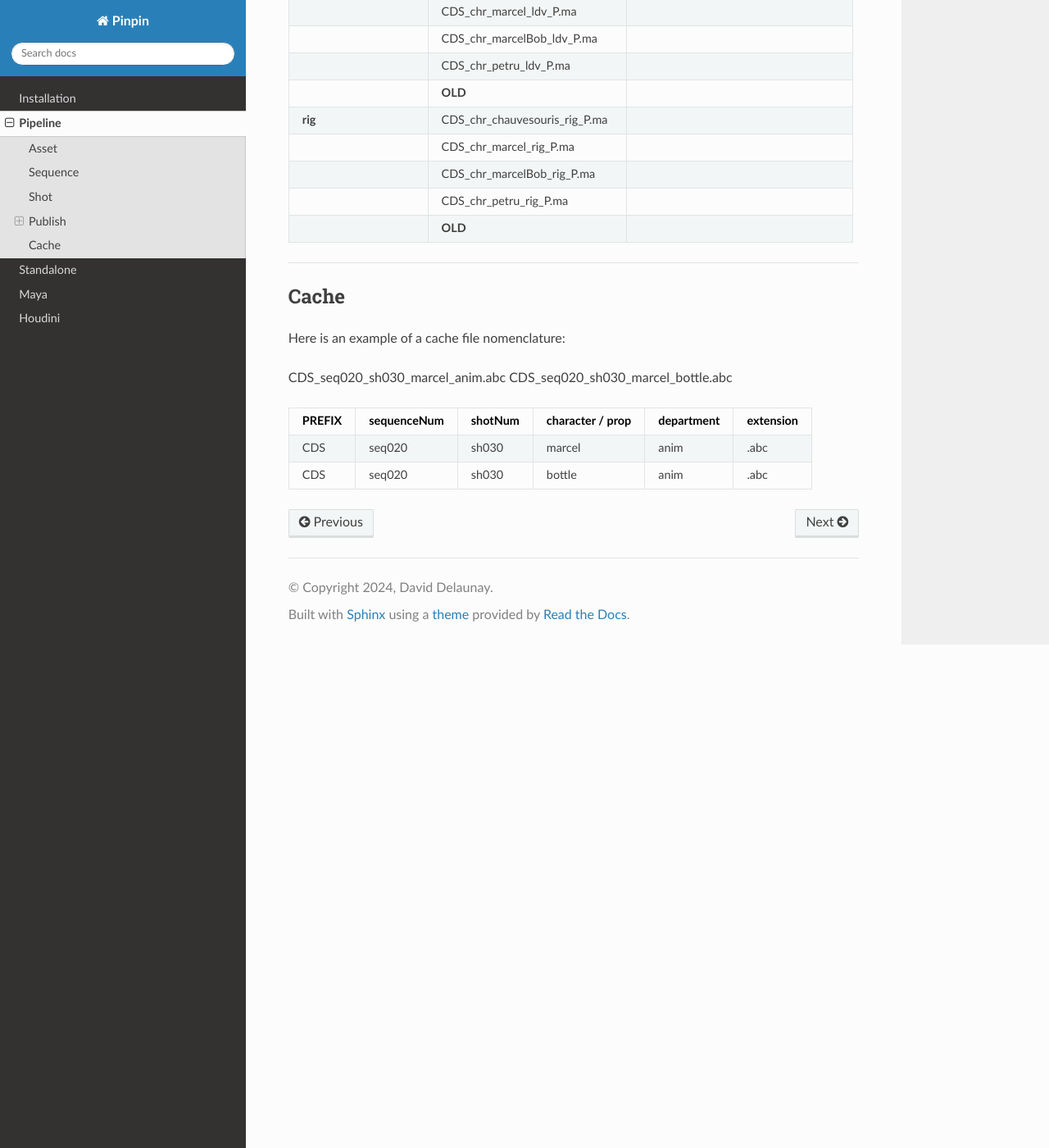
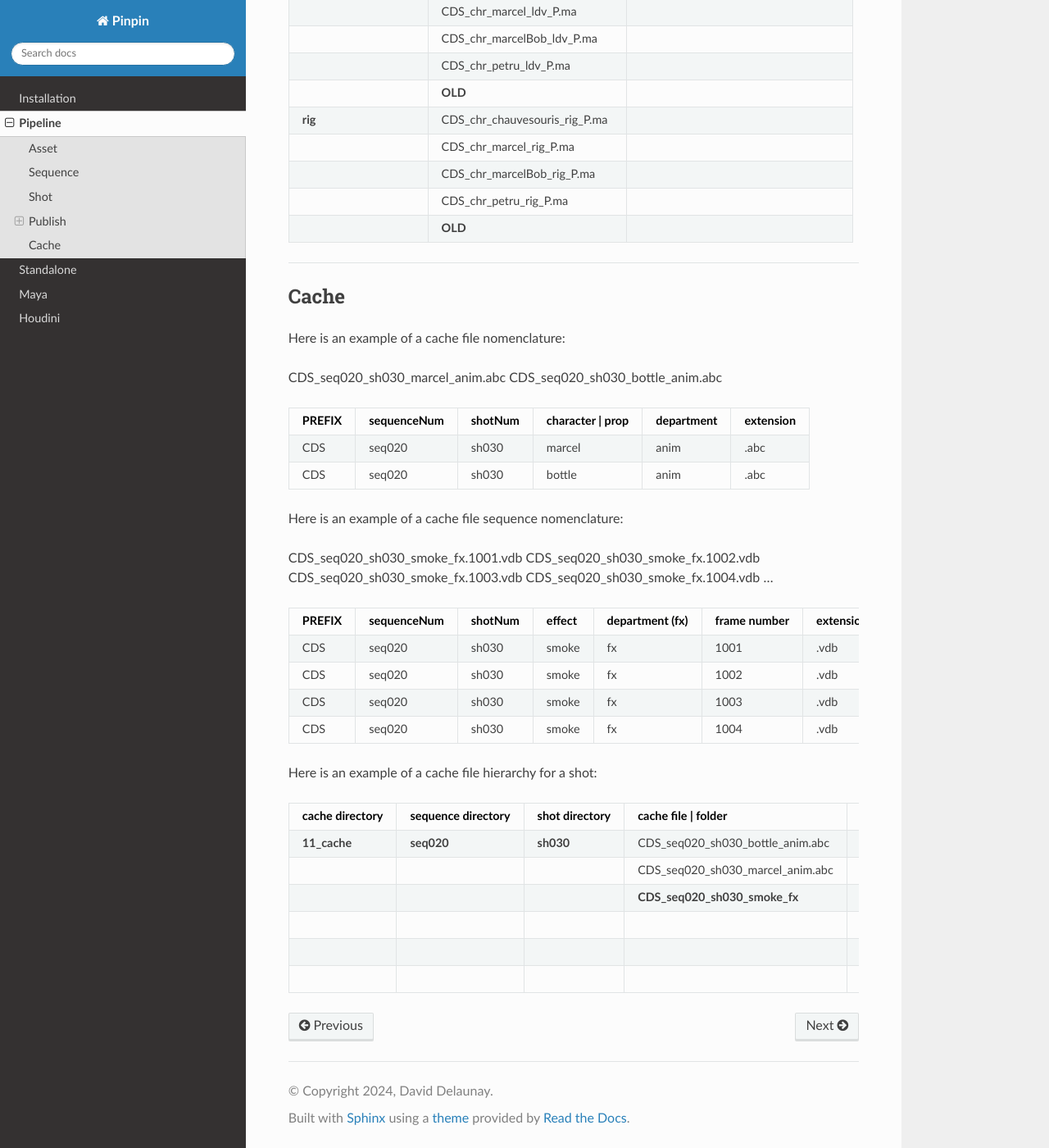
Before and after one commit to DavidDelaunay43/Pinpin, a Sphinx documentation site: the page built from documentation/source/pipeline.rst, in a window 1280 px wide and 1400 px high, scrolled down 4713 px. Shown: the whole window at 82% size. Built offline with Sphinx 7.4.7 and the Read the Docs theme 2.0.0, drawn with Linux system fonts in a browser that asks for light colours.

Commit message:
update doc

```diff
--- a/documentation/source/pipeline.rst
+++ b/documentation/source/pipeline.rst
@@ -371,7 +371,7 @@ Cache
 Here is an example of a cache file nomenclature:
 
 CDS_seq020_sh030_marcel_anim.abc
-CDS_seq020_sh030_marcel_bottle.abc
+CDS_seq020_sh030_bottle_anim.abc
 
 .. list-table::
    :header-rows: 1
@@ -379,7 +379,7 @@ CDS_seq020_sh030_marcel_bottle.abc
    * - PREFIX
      - sequenceNum
      - shotNum
-     - character / prop
+     - character | prop
      - department
      - extension
    * - CDS
@@ -394,3 +394,91 @@ CDS_seq020_sh030_marcel_bottle.abc
      - bottle
      - anim
      - .abc
+
+Here is an example of a cache file sequence nomenclature:
+
+CDS_seq020_sh030_smoke_fx.1001.vdb
+CDS_seq020_sh030_smoke_fx.1002.vdb
+CDS_seq020_sh030_smoke_fx.1003.vdb
+CDS_seq020_sh030_smoke_fx.1004.vdb
+...
+
+.. list-table::
+   :header-rows: 1
+
+   * - PREFIX
+     - sequenceNum
+     - shotNum
+     - effect
+     - department (fx)
+     - frame number
+     - extension
+   * - CDS
+     - seq020
+     - sh030
+     - smoke
+     - fx
+     - 1001
+     - .vdb
+   * - CDS
+     - seq020
+     - sh030
+     - smoke
+     - fx
+     - 1002
+     - .vdb
+   * - CDS
+     - seq020
+     - sh030
+     - smoke
+     - fx
+     - 1003
+     - .vdb
+   * - CDS
+     - seq020
+     - sh030
+     - smoke
+     - fx
+     - 1004
+     - .vdb
+
+Here is an example of a cache file hierarchy for a shot:
+
+.. list-table::
+   :header-rows: 1
+
+   * - **cache directory**
+     - **sequence directory**
+     - **shot directory**
+     - cache file | **folder**
+     - sequence cache file
+   * - **11_cache**
+     - **seq020**
+     - **sh030**
+     - CDS_seq020_sh030_bottle_anim.abc
+     -
+   * -
+     -
+     -
+     - CDS_seq020_sh030_marcel_anim.abc
+     -
+   * -
+     -
+     -
+     - **CDS_seq020_sh030_smoke_fx**
+     - CDS_seq020_sh030_smoke_fx.1001.vdb
+   * -
+     -
+     -
+     -
+     - CDS_seq020_sh030_smoke_fx.1002.vdb
+   * -
+     -
+     -
+     -
+     - CDS_seq020_sh030_smoke_fx.1003.vdb
+   * -
+     -
+     -
+     -
+     - CDS_seq020_sh030_smoke_fx.1004.vdb
```
Also changed, not shown: 2 other files.
